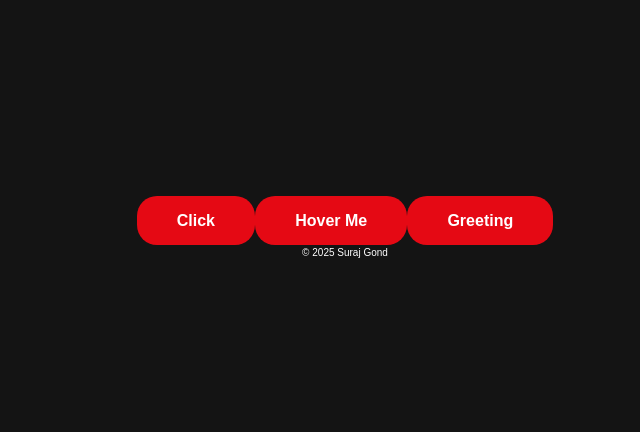
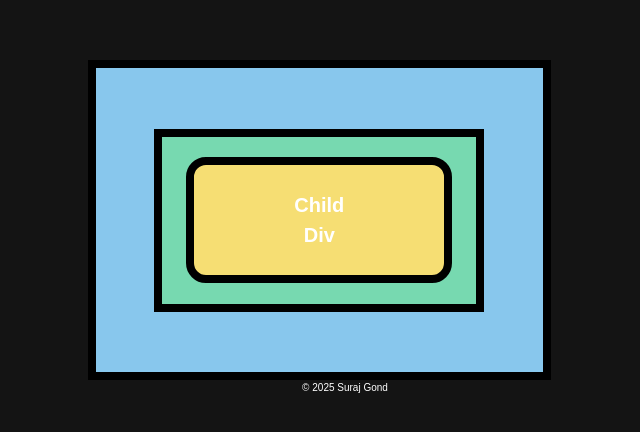
Before and after one commit to surajgond07/my-first-react, a React (Vite) app: page / in a window 1280 px wide. Shown: the part 172-604 px from the top of the page, without its empty margins (295-935 px from the left). Built offline with nearby package versions, Linux system fonts and the light colour scheme.

Commit message:
Created Eventpropagation Component and its CSS class

```diff
--- a/src/App.jsx
+++ b/src/App.jsx
@@ -5,7 +5,8 @@
 // import "./components/Netflix.css";
 import'./components/Netflix.module.css';
 // import { Eventhandling } from './components/Eventhandlin';
-import{EventProps} from './components/EventProps';
+// import{EventProps} from './components/EventProps';
+import {EventPropagation} from './components/EventPropagation';
 
 export default function App() {
   return (
@@ -19,7 +20,8 @@
 
       </main> */}
         {/* <Eventhandling/> */}
-       <EventProps/>
+       {/* <EventProps/> */}
+       <EventPropagation />
       <Footer />
     </section>
     </>
--- /dev/null
+++ b/src/components/EV.css
@@ -0,0 +1,38 @@
+/* Grand Parent Div (Outer Blue Box) */
+.g-div {
+  background: #88c7ed;
+  padding: 50px;
+  border: 8px solid #000;
+
+  /* Make horizontal */
+  width: 90%; /* wider */
+  height: 40vh; /* shorter */
+
+  display: flex;
+  justify-content: center;
+  align-items: center;
+}
+
+/* Parent Div (Middle Green Box) */
+.p-div {
+  background: #77d9b0;
+  padding: 40px;
+  border: 8px solid #000;
+
+  /* Make horizontal */
+  width: 95%; /* wide */
+  height: 90%; /* short */
+
+  display: flex;
+  justify-content: center;
+  align-items: center;
+}
+
+/* Child Button (Inner Yellow Box) */
+.c-div {
+  background: #f6de73;
+  padding: 25px 100px; /* wider */
+  border: 8px solid #000;
+  font-size: 20px;
+  cursor: pointer;
+}
--- /dev/null
+++ b/src/components/EventPropagation.jsx
@@ -0,0 +1,31 @@
+
+import "./EV.css";
+
+export const EventPropagation = () => {
+
+  const handleGrandParent = () => {
+    // alert("Grand Parent Div Clicked");
+    console.log("Grand Parent Div Clicked");
+  };
+
+  const handleParentClick = () => {
+    console.log("Parent clicked");
+  };
+
+  const handleChildClick = (event) => {
+    console.log(event);
+    console.log("Child clicked");
+  };
+
+  return (
+    <section className="main-div">
+      <div className="g-div" onClick={handleGrandParent}>
+        <div className="p-div" onClick={handleParentClick}>
+          <button className="c-div" onClick={handleChildClick}>
+            Child Div
+          </button>
+        </div>
+      </div>
+    </section>
+  );
+};
```
